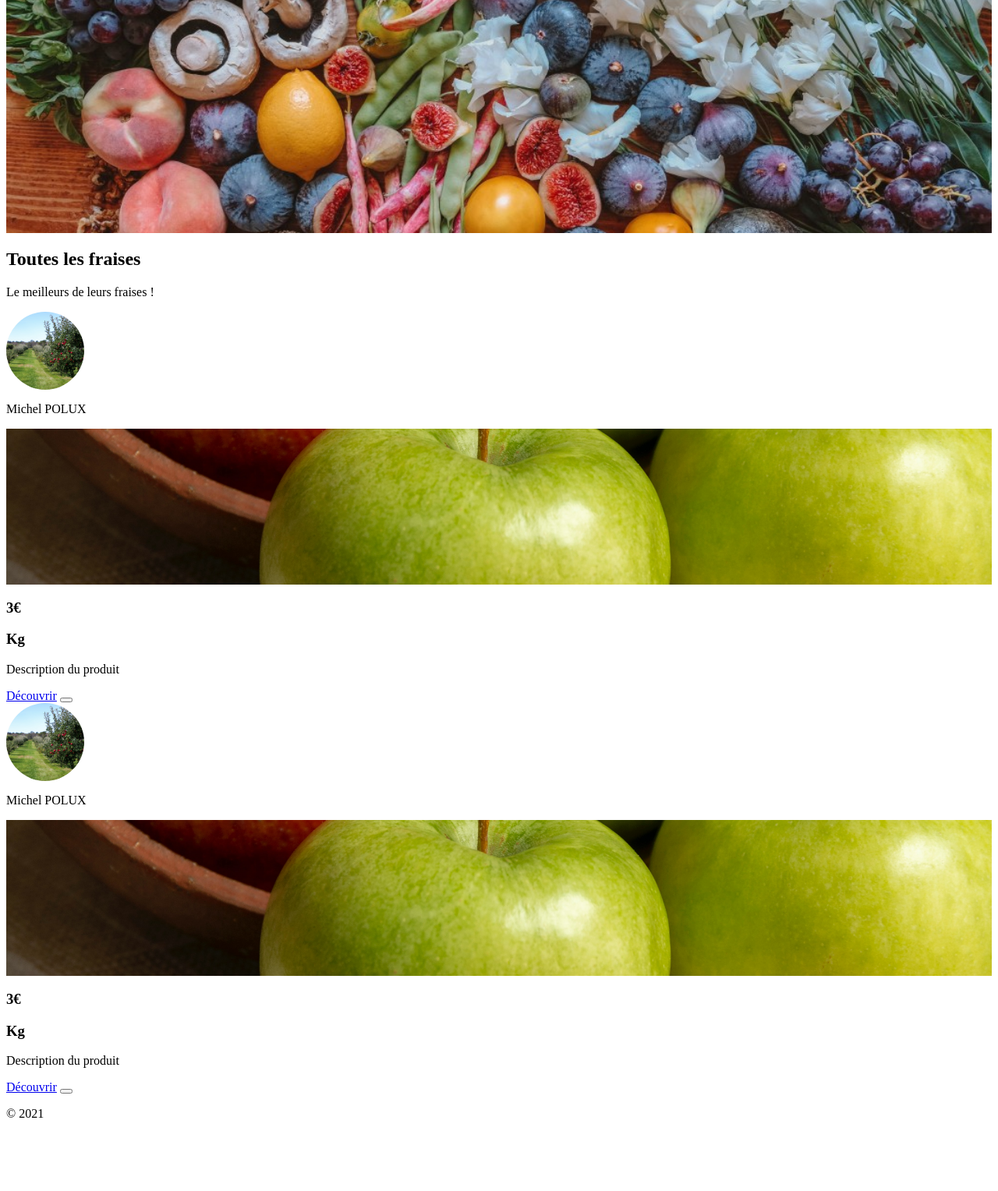
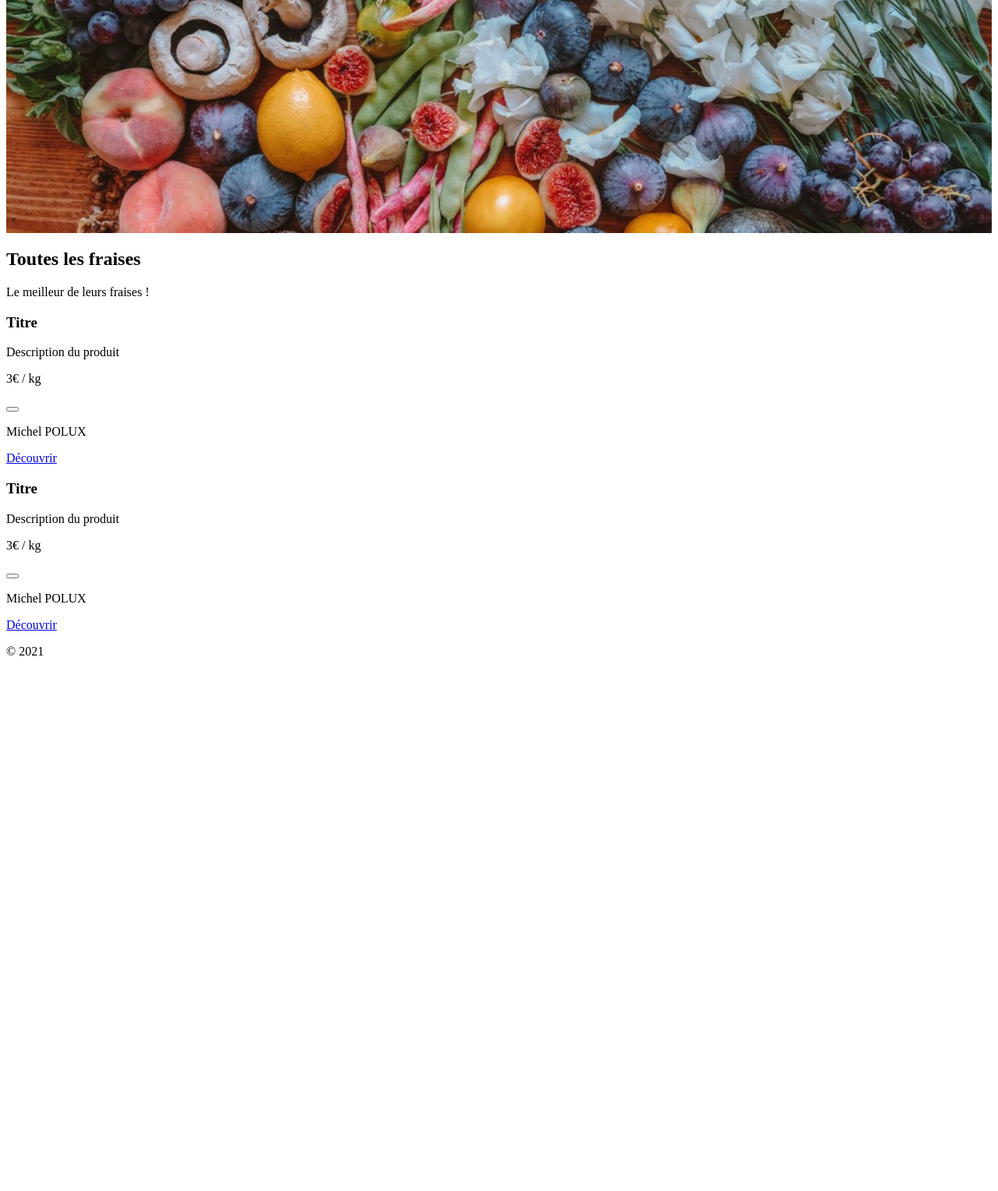
Before and after one commit to Yunis78/eportager_finale, a Symfony app: template templates/produits/produit.html.twig in a window 1280 px wide. Shown: the part 2124-3652 px from the top of the page at 78% size. After the commit the page ends 2965 px from the top, so only its background shows below. Run offline with Twig, Linux system fonts and the light colour scheme; the template is opened without the code that fills it, so the values that code supplies are empty; some libraries are stand-ins or nearby versions.

Commit message:
cards produits

```diff
--- a/templates/base.html.twig
+++ b/templates/base.html.twig
@@ -12,6 +12,11 @@
         <meta name="msapplication-TileColor" content="#da532c">
         <meta name="theme-color" content="#ffffff">
         <!-- favicon -->
+        <!-- fonts -->
+        <link rel="preconnect" href="https://fonts.gstatic.com">
+        <link href="https://fonts.googleapis.com/css2?family=Quicksand:wght@300;400;500;700&display=swap" rel="stylesheet">
+        <!-- fonts -->
+
 
         {# Run `composer require symfony/webpack-encore-bundle` and uncomment the following Encore helpers to start using Symfony UX #}
         {% block stylesheets %}
--- a/templates/produits/produit.html.twig
+++ b/templates/produits/produit.html.twig
@@ -12,7 +12,7 @@
         </div>
         <div class="card-img-overlay d-flex align-items-center justify-content-center d-flex flex-column">
             <h2 class="card-title p-3">Toutes les fraises</h2>
-            <p class="texte">Le meilleurs de leurs fraises !</p>
+            <p class="texte">Le meilleur de leurs fraises !</p>
         </div>
     </div>
 </div>
@@ -21,47 +21,56 @@
 
 <div class="container">
     <div class="row">
-        <div class="card col-12 d-flex flex-row m-2 py-1">
-            <div class="producteur col-2 d-flex flex-column justify-content-center align-items-center">
-                <div style="height: 100px; width: 100px ; background-image: url('{{ asset("img/Exploit1.jpg") }}');background-size:cover ; background-position:center; border-radius: 50px"></div>
-                <p>Michel POLUX</p>
-            </div>
-            <div class="imageProduit col-7">
-                <div style="width:100% ; height: 200px ; background-image: url('{{ asset("img/Pomme1.jpg") }}');background-size:cover ; background-position:center"></div>
-            </div>
-            <div class="prix col-3 d-flex flex-column justify-content-center align-items-center">
-                <div class="prix2 w-100 d-flex flex-row justify-content-evenly">
-                    <h3 class="py-1">3€</h3>
-                    <h3 class="py-1">Kg</h3>
+
+        <!-- card produit -->
+        <div class="col-12 col-xl-6">
+            <div class="card w-100 d-flex flex-row m-1 px-0">
+                <!-- image -->
+                <div class="imageProduit col-4 p-0">
+                    <div style="background-image: url('{{ asset("img/Pomme1.jpg") }}');"></div>
                 </div>
-                <p>Description du produit</p>
-                <div class="prix2 d-flex flex-row">
+                <!-- description et prix -->
+                <div class="prix col-5 d-flex flex-column justify-content-between">
+                    <h3 class="mt-3">Titre</h3>
+                    <p>Description du produit</p>
+                    <div class="mb-3 d-flex flex-row">
+                        <p class="btnorange-inverse m-2 font-weight-bold">3€ / kg</p>
+                        <!-- <a href="#" class="btn btnvert m-2"><i class="ri-heart-line"></i></a> -->
+                        <button class="btn btnviolet m-2"><i class="ri-shopping-cart-2-line"></i></button>
+                    </div>
+                </div>
+                <!-- producteur -->
+                <div class="producteur col-3 d-flex flex-column justify-content-center align-items-center pb-3">
+                    <div class="mt-3" style="background-image: url('{{ asset("img/Exploit1.jpg") }}');"></div>
+                    <p class="text-center mt-2 mb-1 font-weight-bold">Michel POLUX</p>
                     <a href="#" class="btn btnvert m-2">Découvrir</a>
-                    <button class="btn btnviolet m-2"><i class="ri-shopping-cart-2-line"></i></button>
                 </div>
-
             </div>
         </div>
 
-        <div class="card col-12 d-flex flex-row m-2 py-1">
-            <div class="producteur col-2 d-flex flex-column justify-content-center align-items-center">
-                <div style="height: 100px; width: 100px ; background-image: url('{{ asset("img/Exploit1.jpg") }}');background-size:cover ; background-position:center; border-radius: 50px"></div>
-                <p>Michel POLUX</p>
-            </div>
-            <div class="imageProduit col-7">
-                <div style="width:100% ; height: 200px ; background-image: url('{{ asset("img/Pomme1.jpg") }}');background-size:cover ; background-position:center"></div>
-            </div>
-            <div class="prix col-3 d-flex flex-column justify-content-center align-items-center">
-                <div class="prix2 w-100 d-flex flex-row justify-content-evenly">
-                    <h3 class="py-1">3€</h3>
-                    <h3 class="py-1">Kg</h3>
+        <!-- card produit -->
+        <div class="col-12 col-xl-6">
+            <div class="card w-100 d-flex flex-row m-1 px-0">
+                <!-- image -->
+                <div class="imageProduit col-4 p-0">
+                    <div style="background-image: url('{{ asset("img/Pomme1.jpg") }}');"></div>
                 </div>
-                <p>Description du produit</p>
-                <div class="prix2 d-flex flex-row">
+                <!-- description et prix -->
+                <div class="prix col-5 d-flex flex-column justify-content-between">
+                    <h3 class="mt-3">Titre</h3>
+                    <p>Description du produit</p>
+                    <div class="mb-3 d-flex flex-row">
+                        <p class="btnorange-inverse m-2 font-weight-bold">3€ / kg</p>
+                        <!-- <a href="#" class="btn btnvert m-2"><i class="ri-heart-line"></i></a> -->
+                        <button class="btn btnviolet m-2"><i class="ri-shopping-cart-2-line"></i></button>
+                    </div>
+                </div>
+                <!-- producteur -->
+                <div class="producteur col-3 d-flex flex-column justify-content-center align-items-center pb-3">
+                    <div class="mt-3" style="background-image: url('{{ asset("img/Exploit1.jpg") }}');"></div>
+                    <p class="text-center mt-2 mb-1 font-weight-bold">Michel POLUX</p>
                     <a href="#" class="btn btnvert m-2">Découvrir</a>
-                    <button class="btn btnviolet m-2"><i class="ri-shopping-cart-2-line"></i></button>
                 </div>
-
             </div>
         </div>
 
```
Also changed, not shown: assets/styles/app.css (+20 -0 lines), assets/styles/custom_product.css (+16 -1 lines).
